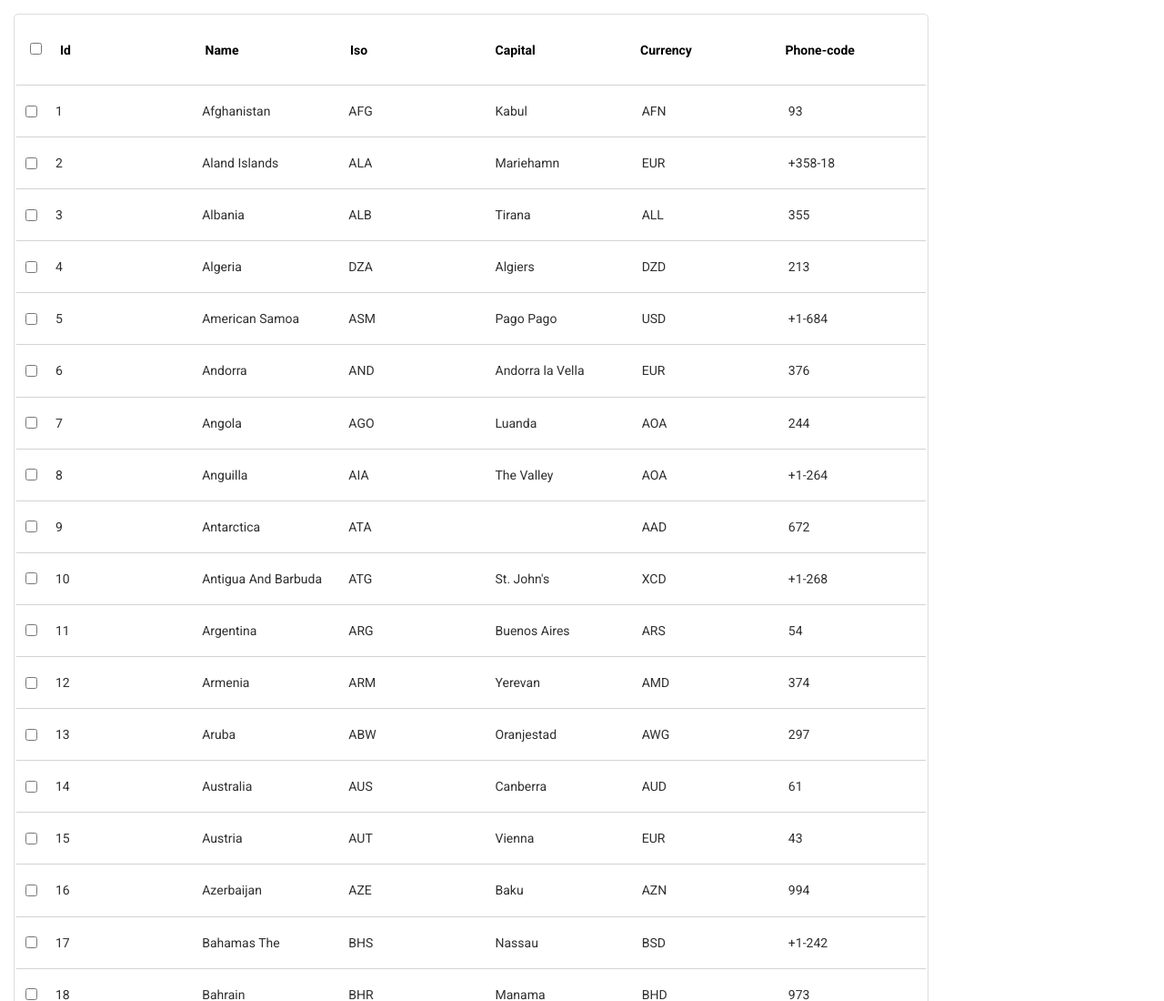
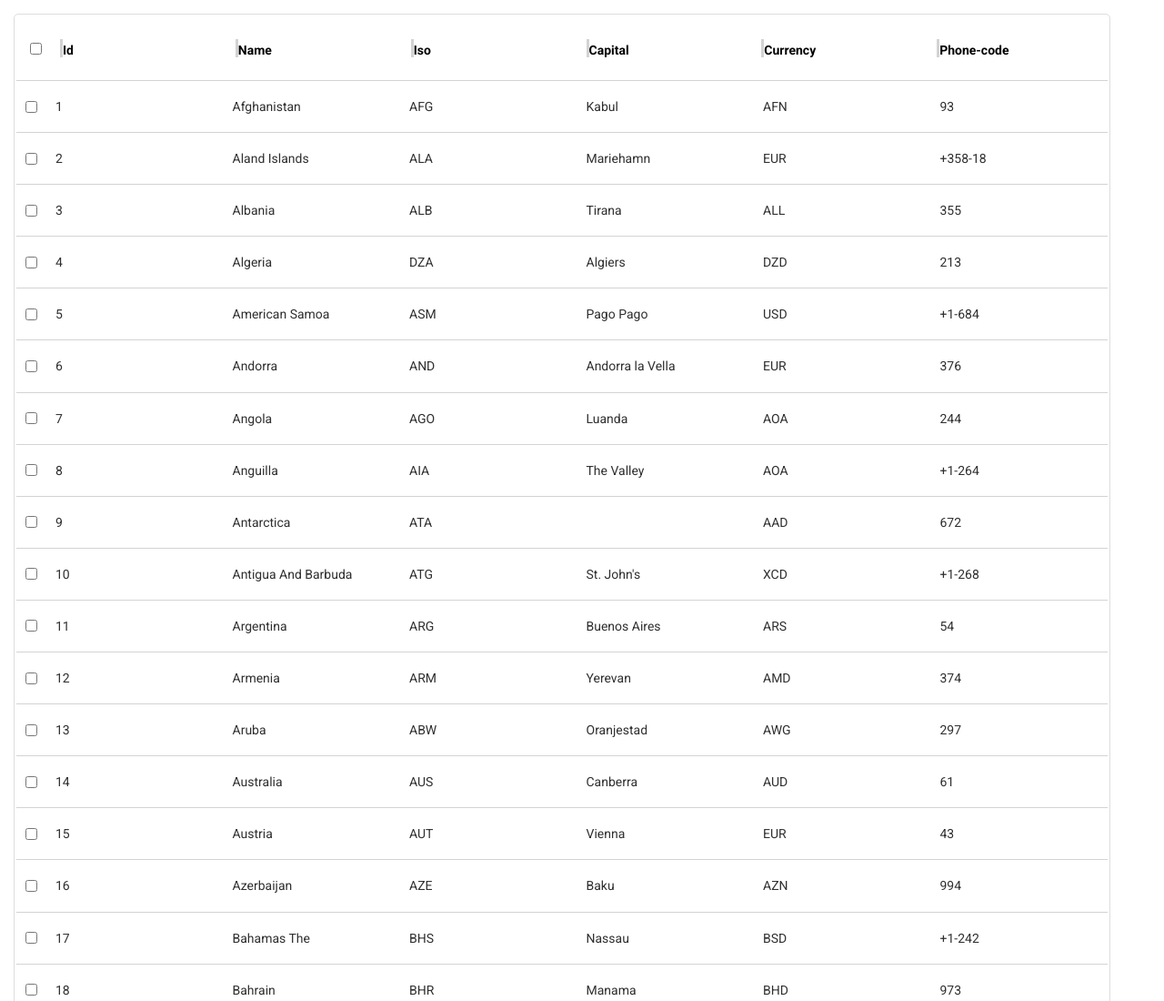
Before and after one commit to ira-alchynska/table-task, a plain HTML site: page index.html in a window 1280 px wide. Shown: the top 1100 px of the page at 91% size. Drawn offline with Linux system fonts and the light colour scheme.

Commit message:
changed styles

```diff
--- a/css/styles.css
+++ b/css/styles.css
@@ -39,7 +39,7 @@ img, svg {
   margin: 15px 15px;
   font-family: "Roboto", sans-serif;
   font-size: 14px;
-  width: 1000px;
+  width: 1200px;
 }
 
 .header-row {
@@ -51,10 +51,11 @@ img, svg {
   padding: 5px;
   border-bottom: 1px solid lightgrey;
   font-weight: 700;
-  width: 1000px;
+  width: 1200px;
+
 }
 
-div.id-column {
+/* div.id-column {
   width: 60px;
   padding: 20px 10px;
   text-align: left;
@@ -65,7 +66,7 @@ div.id-column-header {
   width: 60px;
   padding: 20px 10px;
   text-align: left;
-}
+} */
 
 .table-row {
   /* padding: 5px; */
@@ -83,21 +84,31 @@ div.id-column-header {
   background-color: lightgray;
 }
 
-.header-column{
+.headerBorder{
   display: flex;
   align-items: baseline;
   justify-content: space-between;
 }
 
 .table-column,
-.header-column {
+.headerBorder {
 
   padding: 20px 10px;
   text-align: left;
   width: 100%;
 }
 
-.id::before {
+.header-column {
+  width: 100%;
+  display: flex;
+  align-items: baseline;
+  text-align: center;
+  border-left: 3px solid lightgray;
+  height: 20px;
+
+}
+
+/* .id::before {
   content: "";
   position: absolute;
   left: 30px;
@@ -179,7 +190,7 @@ div.id-column-header {
   background-color: lightgray;
   border-radius: 5px;
   transform: rotate(90deg);
-}
+} */
 
 .fa-arrow-up {
   color: lightgray;
@@ -216,6 +227,7 @@ div.id-column-header {
 }
 
 .button {
+
   width: 25px;
   height: 25px;
   border-radius: 50%;
@@ -224,6 +236,7 @@ div.id-column-header {
 }
 
 .button-wrapper{
+  margin-left: 15px;
   width:60px;
   display: flex;
   justify-content: space-between;
--- a/table.js
+++ b/table.js
@@ -189,16 +189,18 @@ function createHeaders(columns) {
 
 
   const headerCells = columns.map((column) => {
+    const headerBorder = document.createElement('div');
+    headerBorder.classList.add('headerBorder');
     const headerCell = document.createElement("div");
     headerCell.classList.add("header-column");
-    const headerBorder = document.createElement('div');
-
-    headerBorder.classList.add('headerBorder');
-    headerCell.appendChild(headerBorder);
-    console.log(headerBorder);
+    //const headerBorder = document.createElement('div');
+    // headerBorder.classList.add('headerBorder');
+    // headerCell.appendChild(headerBorder);
+    // console.log(headerBorder);
     // add content
 
     headerCell.textContent = column.label;
+    headerBorder.append(headerCell);
     //button add
 
     const arrow = "fas fa-arrow-up";
@@ -209,7 +211,8 @@ function createHeaders(columns) {
     buttonWrapper.classList.add("button-wrapper");
     buttonWrapper.append(iconArrow, iconMore);
     headerCell.append(buttonWrapper);
-    return headerCell;
+
+    return headerBorder;
   });
   //add all cells to header
 
```
